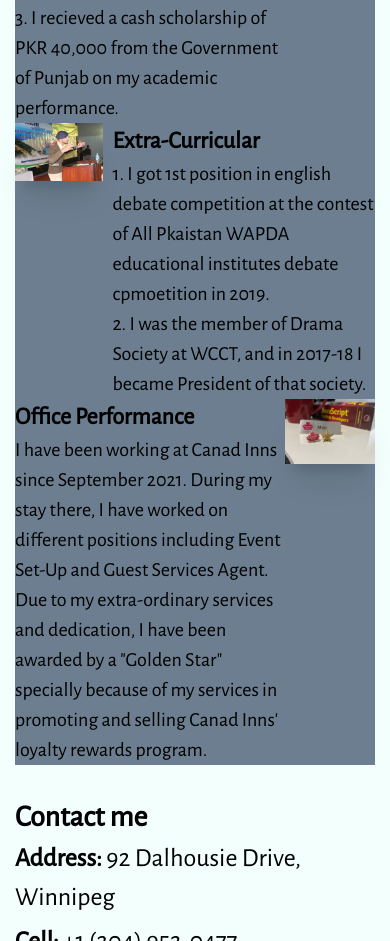
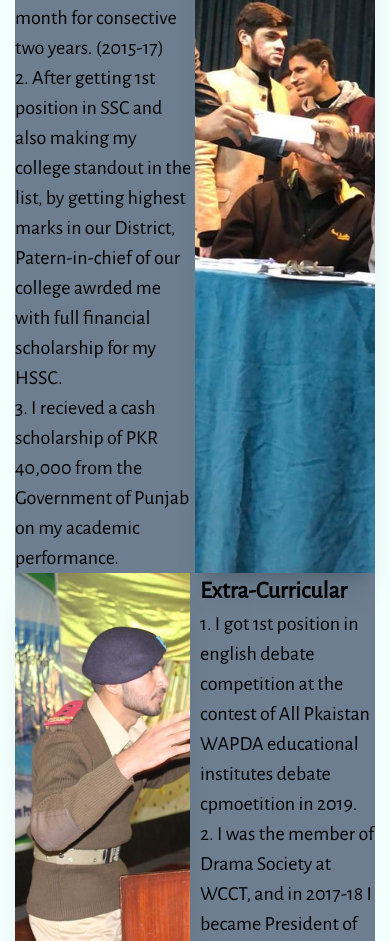
Before and after one commit to mian-azam/personal-website, a plain HTML site: page index.html in a window 390 px wide. Shown: the part 2680-3621 px from the top of the page. Drawn offline with nearby package versions, Linux system fonts and the light colour scheme.

Commit message:
responsiveness ok

```diff
--- a/assets/styles/index.css
+++ b/assets/styles/index.css
@@ -250,13 +250,27 @@ button:hover {
 
 .one {
     display: grid;
-    grid-template-columns: 1fr 3fr;
+    grid-template-columns: 2fr 2fr;
     gap: 10px;
+}
+
+.one img {
+    width: 100%;
+    height: 100%;
+    object-fit: cover;
+    object-position: center;
+
+}
+
+.two img {
+    width: 100%;
+    height: 100%;
+    object-fit: cover;
 }
 
 .two {
     display: grid;
-    grid-template-columns: 3fr 1fr;
+    grid-template-columns: 2fr 2fr;
 }
 
 img {
@@ -278,6 +292,14 @@ img {
     display: flex;
     flex-direction: column;
     justify-content: center;
+}
+
+.achievements ul li {
+    font-size: 30px;
+}
+
+.achievements p {
+    font-size: 30px;
 }
 
 .contact h2 {
@@ -372,7 +394,13 @@ footer ul li a {
         font-size: 20px;
     }
 
+    .achievements ul li {
+        font-size: 15px;
+    }
 
+    .achievements p {
+        font-size: 15px;
+    }
 
 }
 
@@ -398,4 +426,11 @@ footer ul li a {
         margin: 20px 0;
     }
 
+    .achievements ul li {
+        font-size: 20px;
+    }
+
+    .achievements p {
+        font-size: 20px;
+    }
 }
```
